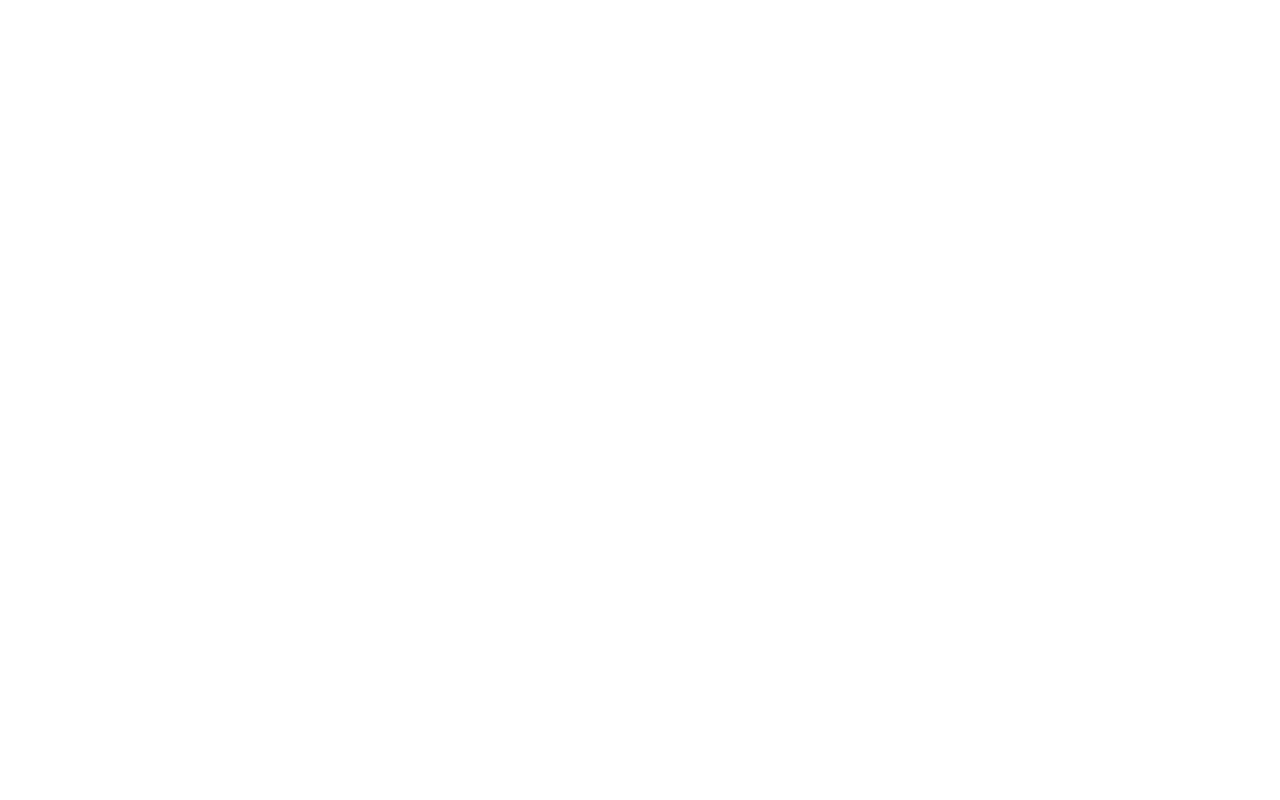
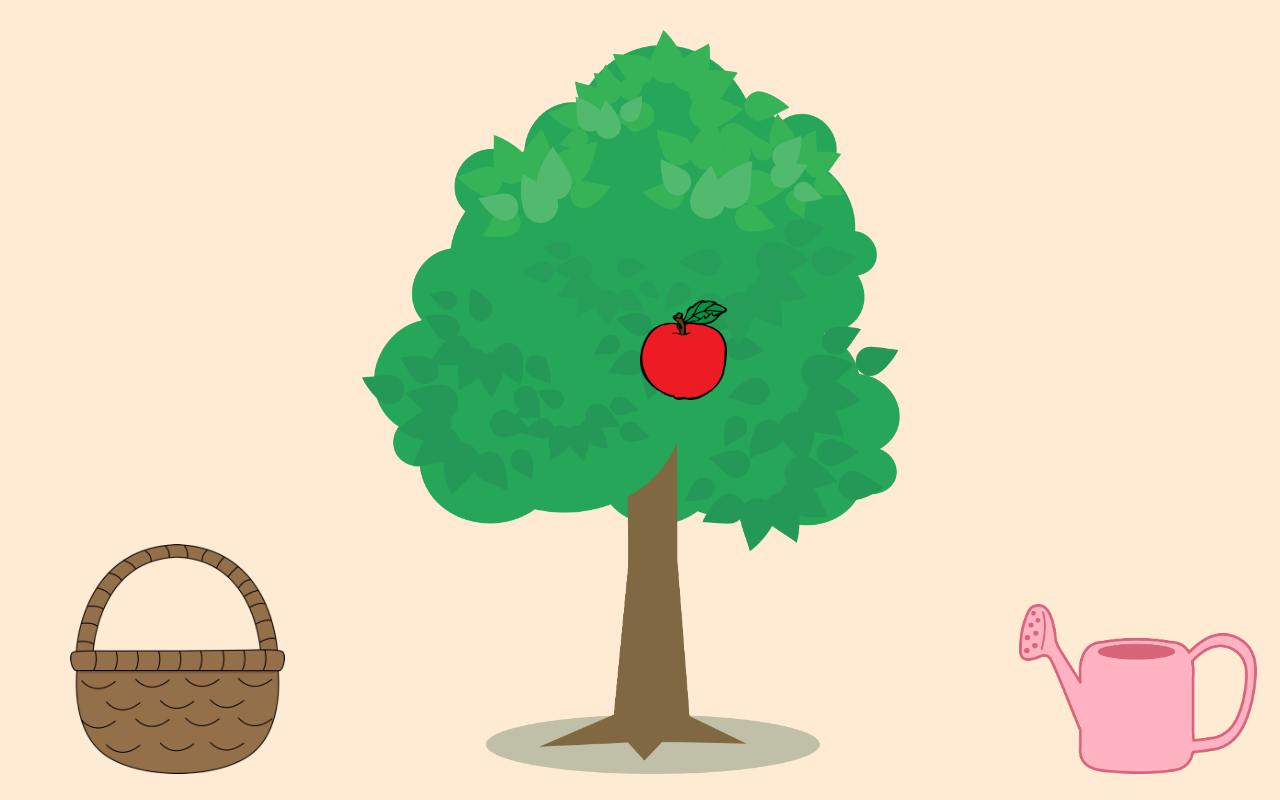
Before and after one commit to Jae-Huh/fruity, a plain HTML site: page index.html in a window 1280 px wide. Drawn offline with Linux system fonts and the light colour scheme.

Commit message:
Add basic images

```diff
--- a/index.html
+++ b/index.html
@@ -6,7 +6,17 @@
   <link href="style.css" rel="stylesheet">
 </head>
 <body>
-
+  <div class="left">
+    <img src="images/basket.png" id="basket" />
+  </div>
+  <div class="middle">
+    <img src="images/tree.png" id="tree" />
+    <img src="images/apple.png" id="apple" />
+  </div>
+  <div class="right">
+    <img src="images/watering-can.png" id="watering-can" />
+  </div>
   <script src="script.js"></script>
+  <script src="http://localhost:35729/livereload.js"></script>
 </body>
 </html>
--- a/style.css
+++ b/style.css
@@ -0,0 +1,50 @@
+body {
+  background-color: #FFEBD3;
+  height: 100vh;
+  margin: 0px;
+}
+
+.left {
+  display: inline-block;
+  width: 19%;
+}
+
+.middle {
+  display: inline-block;
+  width: 60%;
+  text-align: center;
+}
+
+.right {
+  display: inline-block;
+  width: 20%;
+}
+
+#basket {
+  height: 230px;
+  margin: 0 70px;
+}
+
+#tree {
+  height: 93vh;
+  width: 70%;
+  margin-top: 30px;
+  position: relative;
+}
+
+#apple {
+  height: 100px;
+  position: absolute;
+  left: 50%;
+  top: 300px;
+}
+
+#watering-can {
+  height: 170px;
+}
+
+#watering-can:hover {
+  height: 200px;
+  position: relative;
+  right: 15px;
+}
```
Also changed, not shown: images/apple.png (added), images/basket.png (added), images/tree.png (added), images/watering-can.png (added).
